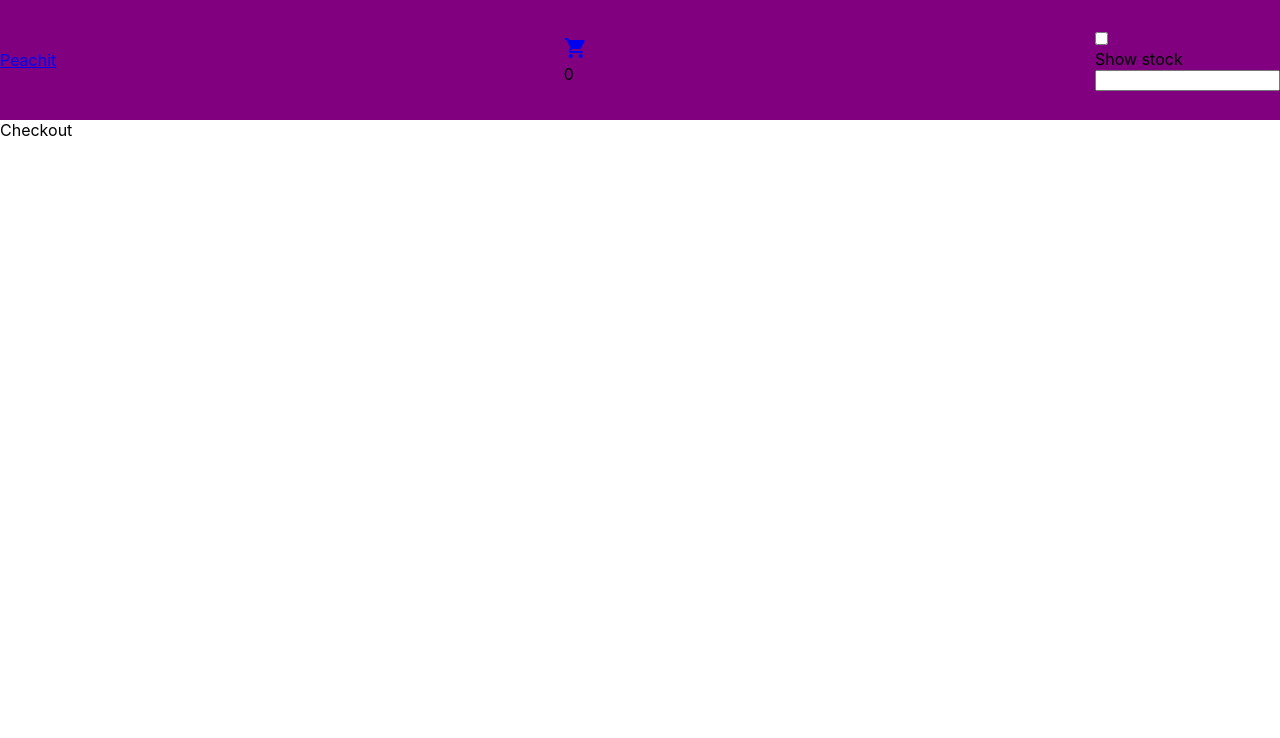
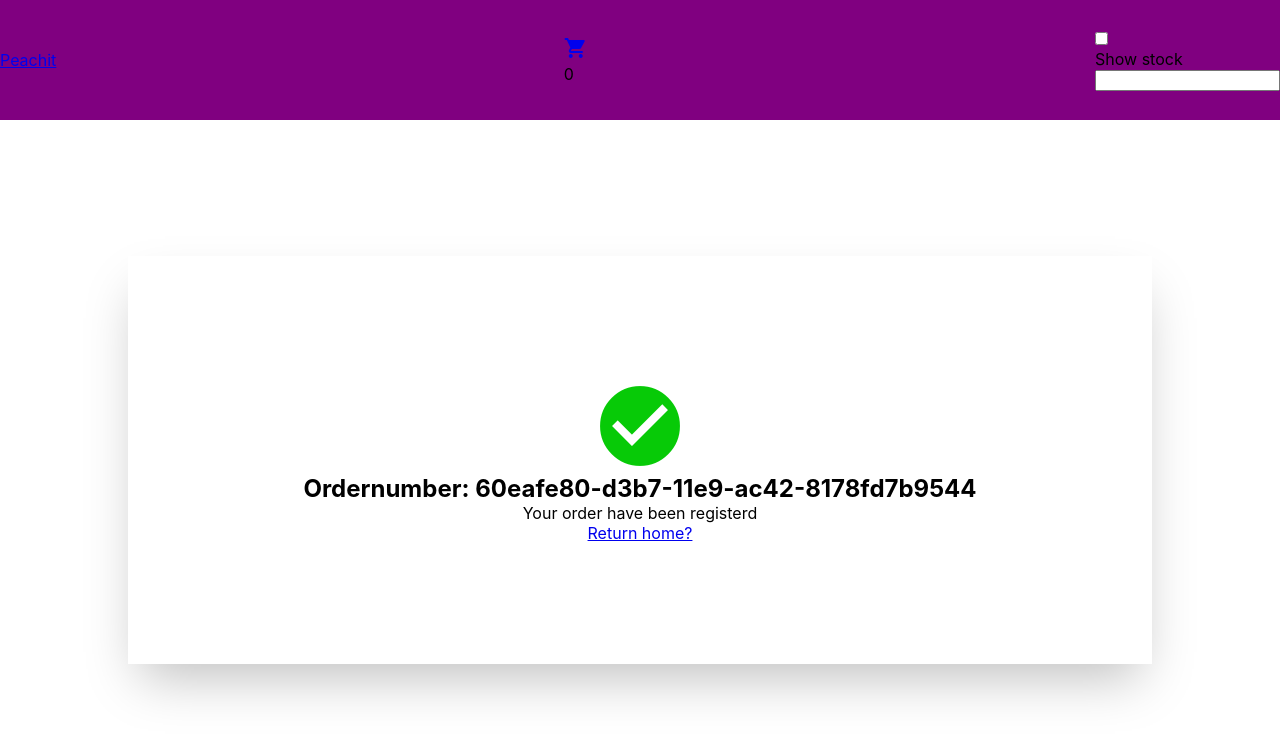
Before and after one commit to Jonathandah/mandatory-cms2, a React (Create React App) app: page /checkout in a window 1280 px wide. Shown: the top 738 px of the page. Built offline with nearby package versions, Linux system fonts and the light colour scheme.

Commit message:
fixed store

```diff
--- a/package.json
+++ b/package.json
@@ -5,12 +5,15 @@
   "dependencies": {
     "axios": "^0.19.0",
     "debounce": "^1.2.0",
+    "mixin-deep": "^2.0.1",
     "react": "^16.9.0",
     "react-dom": "^16.9.0",
     "react-rating": "^1.7.2",
     "react-router-dom": "^5.0.1",
     "react-scripts": "3.1.1",
-    "rxjs": "^6.5.3"
+    "rxjs": "^6.5.3",
+    "set-value": "^3.0.1",
+    "uuid": "^3.3.3"
   },
   "scripts": {
     "start": "react-scripts start",
--- a/src/App.js
+++ b/src/App.js
@@ -12,21 +12,21 @@ function App() {
   const [searchItem, updateSearchItem] = useState("");
   const [checkbox, updateCheckbox] = useState(false);
   const [cartAmount, updateCartAmount] = useState(0);
+  const [finishOrder, updateFinishOrder] = useState(false);
 
   useEffect(() => {
-    items$.subscribe(_ => {
-      addToCart();
+    console.log("effect for items");
+    items$.subscribe(cart => {
+      console.log(cart);
+
+      if (cart) {
+        updateCartAmount(Object.keys(items$.value).length);
+      } else {
+        updateCartAmount(0);
+        console.log("items undefined");
+      }
     });
-  });
-
-  function addToCart() {
-    let number = 0;
-
-    for (let _ in items$.value) {
-      number++;
-      updateCartAmount(number);
-    }
-  }
+  }, []);
 
   return (
     <Router>
@@ -55,7 +55,15 @@ function App() {
 
         <Route path="/details/:id" render={props => <Details {...props} />} />
 
-        <Route path="/cart" component={Cart} />
+        <Route
+          path="/cart"
+          render={() => (
+            <Cart
+              updateFinishOrder={updateFinishOrder}
+              finishOrder={finishOrder}
+            />
+          )}
+        />
         <Route path="/checkout" component={Checkout} />
       </div>
     </Router>
--- a/src/components/Cart.js
+++ b/src/components/Cart.js
@@ -1,6 +1,6 @@
 import React, { useState, useEffect } from "react";
 import "../css/Cart.css";
-import { items$, deleteItems } from "../store/cart-store";
+import { items$, updateItems } from "../store/cart-store";
 import { Redirect } from "react-router-dom";
 import axios from "axios";
 import cockpit__API from "../constants/cockpit-api";
@@ -44,15 +44,16 @@ function postOrder(e, updateFinishOrder, info, Price) {
     })
     .then(response => {
       console.log(response);
-      deleteItems();
+      updateItems();
     });
 
-  e.preventDefault();
   updateFinishOrder(true);
 }
 
-function Cart() {
-  const [finishOrder, updateFinishOrder] = useState(false);
+function Cart(props) {
+  const finishOrder = props.finishOrder;
+  const updateFinishOrder = props.updateFinishOrder;
+
   const [name, updateName] = useState("");
   const [adress, updateAdress] = useState("");
   //const [total, updateTotal] = useState(0);
@@ -86,7 +87,10 @@ function Cart() {
           <form
             className="Cart__form"
             onSubmit={e => {
-              postOrder(e, updateFinishOrder, { name, adress }, total);
+              e.preventDefault();
+              if (items$.value) {
+                postOrder(e, updateFinishOrder, { name, adress }, total);
+              }
             }}
           >
             <p className="Cart__form__text">Name</p>
--- a/src/components/Checkout.js
+++ b/src/components/Checkout.js
@@ -1,10 +1,19 @@
-import React, { useState } from "react";
+import React from "react";
 import "../css/Checkout.css";
+import uuid from "uuid/v1";
+import { Link } from "react-router-dom";
 
 function Checkout() {
   return (
     <div className="Checkout">
-      <p>Checkout</p>
+      <div className="Checkout__container">
+        <i className="material-icons green Checkout__container__icon">
+          check_circle
+        </i>
+        <h2>Ordernumber: {uuid()}</h2>
+        <p>Your order have been registerd</p>
+        <Link to="/">Return home?</Link>
+      </div>
     </div>
   );
 }
--- a/src/css/Checkout.css
+++ b/src/css/Checkout.css
@@ -0,0 +1,27 @@
+.Checkout {
+  display: flex;
+  width: 100%;
+  height: 85%;
+  align-items: center;
+  justify-content: center;
+}
+
+.Checkout__container {
+  display: flex;
+  width: 80%;
+  height: 60%;
+
+  justify-content: center;
+  align-items: center;
+  flex-direction: column;
+
+  box-shadow: 0 25px 50px -12px rgba(0, 0, 0, 0.25);
+}
+
+.green {
+  color: rgb(7, 202, 7);
+}
+
+.Checkout__container__icon {
+  font-size: 600%;
+}
--- a/src/store/cart-store.js
+++ b/src/store/cart-store.js
@@ -13,7 +13,3 @@ export function updateItems(newItem) {
 
   items$.next(newItem);
 }
-
-export function deleteItems() {
-  window.localStorage.removeItem("items");
-}
```
Also changed, not shown: 1 other file (tests, documents, lock files or other folders).
